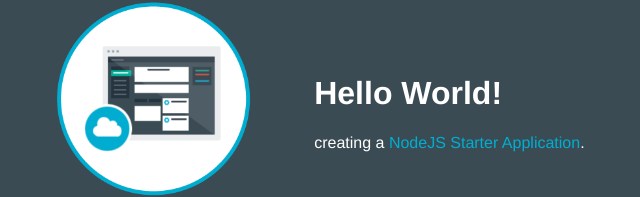
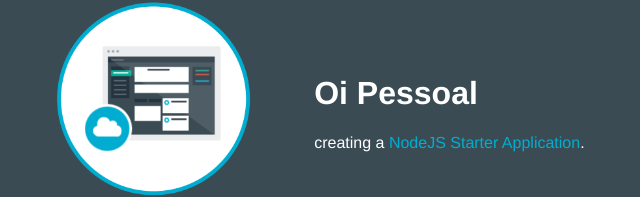
Before and after one commit to contaoi/demotecvirtual-1477256196563, a website: page public/index.html in a window 1280 px wide. Shown: the part 157-354 px from the top of the page, without its empty margins (228-868 px from the left). Drawn offline with Linux system fonts and the light colour scheme.

Commit message:
teste 000

```diff
--- a/public/index.html
+++ b/public/index.html
@@ -16,7 +16,7 @@
           <img class = "newappIcon" src="images/newapp-icon.png">
         </td>
         <td>
-          <h1 id="message">Hello World!</h1>
+          <h1 id="message">Oi Pessoal</h1>
           <p class='description'></p>  creating a <span class = "blue">NodeJS Starter Application</span>.
         </td>
       </tr>
```
